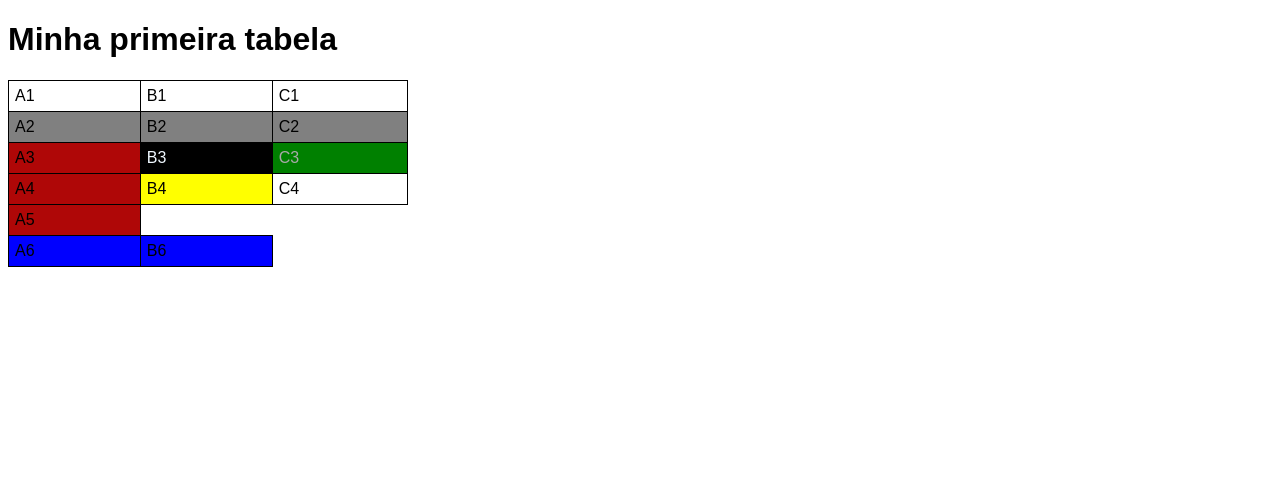
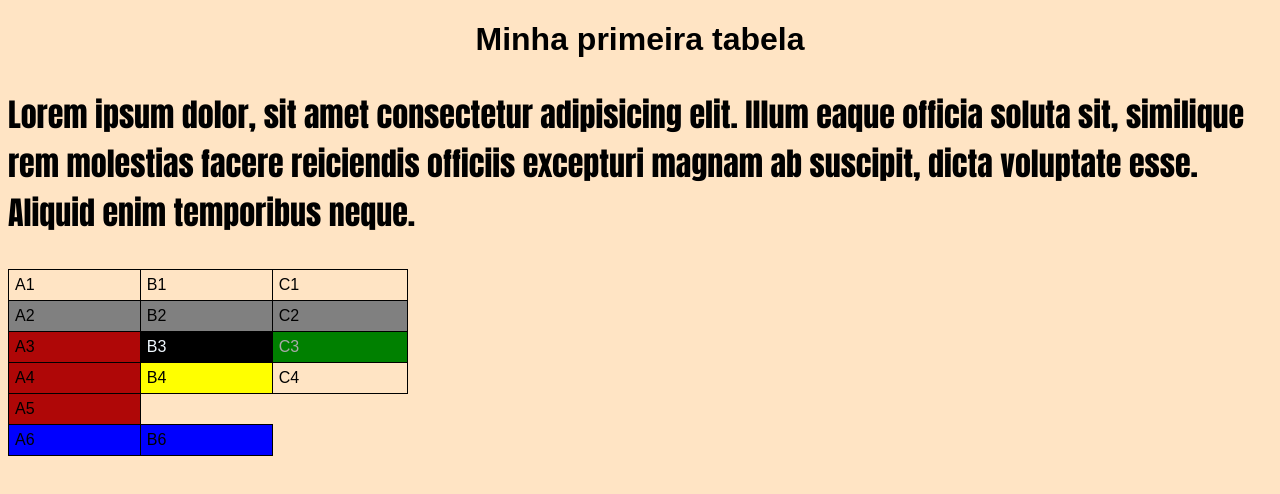
Before and after one commit to guilhermebararua/html-css, a plain HTML site: page docs/Exercicios/ex023/tabela001.html in a window 1280 px wide. Drawn offline with Linux system fonts and the light colour scheme.

Commit message:
brincando no projeto

```diff
--- a/docs/Exercicios/ex023/tabela001.html
+++ b/docs/Exercicios/ex023/tabela001.html
@@ -7,6 +7,16 @@
     <style>
         body {
             font-family: Arial, Helvetica, sans-serif;
+            background-color: bisque;
+        }
+
+        p {
+            font-family: Impact, Haettenschweiler, 'Arial Narrow Bold', sans-serif;
+            font-size: 2em;
+        }
+
+        h1 {
+            text-align: center;
         }
 
         table {
@@ -48,6 +58,7 @@
 </head>
 <body>
     <h1>Minha primeira tabela</h1>
+    <p>Lorem ipsum dolor, sit amet consectetur adipisicing elit. Illum eaque officia soluta sit, similique rem molestias facere reiciendis officiis excepturi magnam ab suscipit, dicta voluptate esse. Aliquid enim temporibus neque.</p>
     <table>
        <tr>
             <td>A1</td>
```
